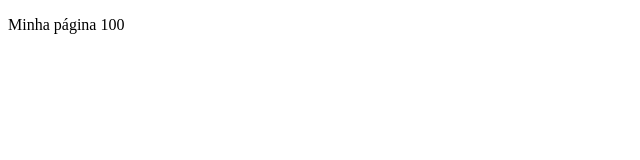
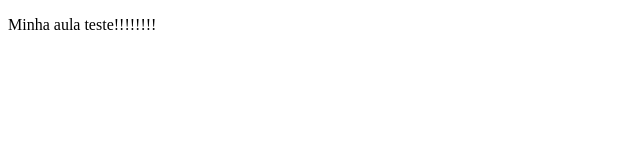
Before and after one commit to luciano084/AULA, a website: page localhost/index.html in a window 1280 px wide. Shown: the full height of the page, 0-640 px from the left. Drawn offline with Linux system fonts and the light colour scheme.

Commit message:
atualizando

```diff
--- a/localhost/index.html
+++ b/localhost/index.html
@@ -1,9 +1,9 @@
 <!doctype html>
 <html>
   <head>
-    <title>Página teste</title>
+    <title>Pagina teste</title>
   </head>
   <body>
-    <p>Minha página 100</p>
+    <p>Minha aula teste!!!!!!!!</p>
   </body>
 </html>
```
